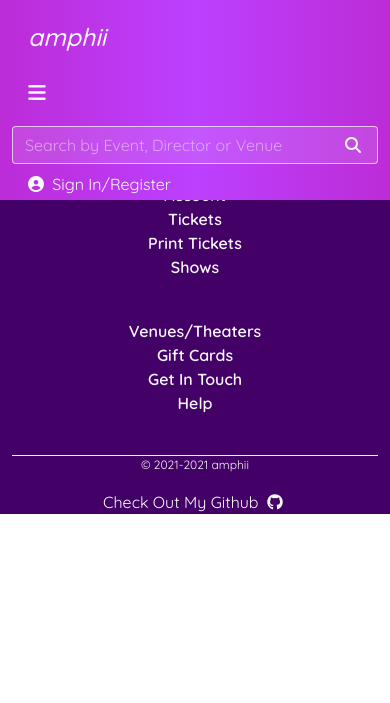
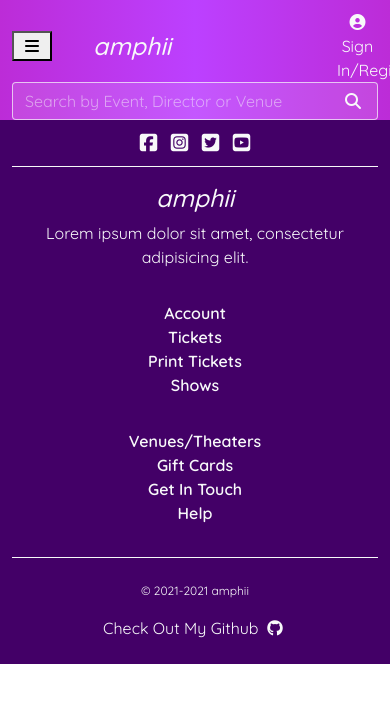
Before and after one commit to S-Lowes/Code-Institute-MS4, a Django app: page / in a window 390 px wide; the page is wider, and only the part inside the window is pictured. Shown: the top 703 px of that part. Run offline with Django 3.2, Linux system fonts and the light colour scheme; some libraries are stand-ins or nearby versions.

Commit message:
(refactor/feat): Change mobile navigation from bootstrap5 nav-toggler to custom sidenav

```diff
--- a/static/css/base.css
+++ b/static/css/base.css
@@ -7,7 +7,7 @@ body {
     font-family: 'Quicksand', sans-serif;
 }
 
-/* ===== Header ===== */
+/* ========== Header ========== */
 
 header {
     background-color: #bc40ff;
@@ -98,7 +98,7 @@ header {
 }
 */
 
-/* ===== Footer ===== */
+/* ========== Footer ========== */
 
 footer {
     background-color: #430067;
@@ -124,7 +124,22 @@ footer a {
     padding: 0px 10px;
 }
 
-/* -------------------------------- Media Queries */
+/* ========== Sidebar ========== */
+
+.sidebar {
+    height: 100%; /* 100% Full-height */
+    width: 0; /* 0 width - change this with JavaScript */
+    position: fixed; /* Stay in place */
+    z-index: 1; /* Stay on top */
+    top: 0;
+    left: 0;
+    background-color: #111; /* Black*/
+    overflow-x: hidden; /* Disable horizontal scroll */
+    padding-top: 60px; /* Place content 60px from the top */
+    transition: 0.5s; /* 0.5 second transition effect to slide in the sidebar */
+  }
+
+/* ========== Media Queries ========== */
 
 /* Slightly larger container on xl screens */
 @media (min-width: 1200px) {
--- a/static/js/script.js
+++ b/static/js/script.js
@@ -13,3 +13,11 @@ window.onload = function(){
         document.getElementById("searchbutton").style.transition = "none";
      }
  };
+
+ function openNav() {
+   document.getElementById("mySidebar").style.width = "280px";
+}
+
+function closeNav() {
+   document.getElementById("mySidebar").style.width = "0";
+ }
--- a/templates/base.html
+++ b/templates/base.html
@@ -38,30 +38,37 @@
     <title>amphii</title>
   </head>
   <body>
-    <header class="container-fluid fixed-top">
+    <header class="container-fluid">
       <div id="topnav" class="row">
-        <div class="col-6 col-lg-2 my-auto py-1 py-lg-0 text-center">
+        <!-- Logo -->
+        <div class="order-2 order-lg-1 col-8 col-lg-2 my-auto text-center">
           <a href="{% url 'home' %}" class="nav-link main-logo-link">
             <h2 class="logo-font my-0 text-light">
               amphii
             </h2>
           </a>
         </div>
-        <div class="col-12 col-lg-4 my-auto py-1 py-lg-0 d-inline-flex">
-          <nav class="navbar navbar-expand-lg">
-            <button class="navbar-toggler" type="button" data-bs-toggle="collapse" data-bs-target="#nav-content" aria-controls="nav-content" aria-expanded="false" aria-label="Toggle navigation">
+
+        <!-- Main Nav -->
+        <!-- data-bs-toggle="" data-bs-target="" aria-controls="" aria-expanded="" aria-label="" -->
+        <div class="order-1 order-lg-2 col-2 col-lg-4 my-auto d-inline-flex">
+          <nav class="navbar-expand-lg w-100">
+            <button class="d-lg-none" type="button" onclick="openNav()">
               <span class="icon">
                 <i class="fas fa-bars"></i>
               </span>
             </button>
             {% include 'includes/main-nav.html' %}
+            {% include 'includes/mobile-nav.html' %}
           </nav>
         </div>
-        <div class="col-12 col-lg-4 my-auto py-1 py-lg-0">
+
+        <!-- Search -->
+        <div class="order-4 order-lg-3 col-12 col-lg-4 my-auto">
           <form method="GET" action="">
             <div id="searchborder" class="input-group w-100 search-border">
               <input id="search" class="form-control text-light transparent border-0" type="text" name="search"
-                placeholder="Search by Event, Director or Venue"> <!-- onfocus="changeStyle()" -->
+                placeholder="Search by Event, Director or Venue">
                 <button id="searchbutton" class="btn btn-outline-secondary transparent border-0" type="submit">
                   <span class="icon">
                     <i class="fas fa-search"></i>
@@ -70,14 +77,17 @@
             </div>
           </form>
         </div>
-        <div class="col-6 col-lg-2 my-auto py-1 py-lg-0 text-center text-lg-right">
-          <p class="my-0 text-light">
+
+        <!-- Login -->
+        <div class="order-3 order-lg-4 col-2 col-lg-2 my-auto text-center text-lg-right">
+          <p class="text-light my-0">
             <span class="icon">
               <i class="fas fa-user-circle"></i>
             </span>
             Sign In/Register
           </p>
         </div>
+
       </div>
     </header>
 
@@ -93,21 +103,21 @@
 
     <footer class="container-fluid">
 
-      <div class="d-flex justify-content-center justify-content-lg-between">
-        <div class="me-5 d-none d-lg-block text-light">
+      <div class="d-flex justify-content-center justify-content-lg-between p-2 fs-5">
+        <div class="d-none d-lg-block text-light">
           <span>Stay Connected!</span>
         </div>
         <div>
-          <a class="me-4 text-light" href="https://www.facebook.com/" target="_blank">
-            <i class="fab fa-facebook-square"></i>
+          <a class="text-light mx-1" href="https://www.facebook.com/" target="_blank">
+              <i class="fab fa-facebook-square"></i>
           </a>
-          <a class="me-4 text-light" href="https://www.instagram.com/" target="_blank">
+          <a class="text-light mx-1" href="https://www.instagram.com/" target="_blank">
             <i class="fab fa-instagram-square"></i>
           </a>
-          <a class="me-4 text-light" href="https://twitter.com/" target="_blank">
+          <a class="text-light mx-1" href="https://twitter.com/" target="_blank">
             <i class="fab fa-twitter-square"></i>
           </a>
-          <a class="me-4 text-light" href="https://www.youtube.com/" target="_blank">
+          <a class="text-light mx-1" href="https://www.youtube.com/" target="_blank">
             <i class="fab fa-youtube-square"></i>
           </a>
         </div>
@@ -118,8 +128,8 @@
       <div class="container text-center text-md-start">
         <div class="row mt-3">
 
-          <div class="col-md-3 col-lg-4 col-xl-3 mx-auto mb-4">
-            <h2 class="logo-font text-light mb-4">
+          <div class="col-md-3 col-lg-4 col-xl-3 mx-auto mb-3">
+            <h2 class="logo-font text-light">
               amphii
             </h2>
             <p class="text-light">
@@ -127,7 +137,7 @@
             </p>
           </div>
 
-          <div class="col-md-2 col-lg-2 col-xl-2 mx-auto mb-4">
+          <div class="col-md-2 col-lg-2 col-xl-2 mx-auto mb-3">
             <ul class="list-unstyled" aria-labelledby="">
               <li><a class="footer-link text-light" href="#">Account</a></li>
               <li><a class="footer-link text-light" href="#">Tickets</a></li>
@@ -136,7 +146,7 @@
             </ul>
           </div>
 
-          <div class="col-md-3 col-lg-2 col-xl-2 mx-auto mb-4">
+          <div class="col-md-3 col-lg-2 col-xl-2 mx-auto mb-3">
             <ul class="list-unstyled" aria-labelledby="">
               <li><a class="footer-link text-light" href="#">Venues/Theaters</a></li>
               <li><a class="footer-link text-light" href="#">Gift Cards</a></li>
@@ -150,7 +160,7 @@
 
       <div class="decoration-line"></div>
 
-      <div id="" class="text-center">
+      <div id="" class="text-center p-4">
         <div>
           <p class="copyright text-light">
             &copy; 2021-2021 amphii
--- a/templates/includes/main-nav.html
+++ b/templates/includes/main-nav.html
@@ -1,12 +1,10 @@
-<div class="collapse navbar-collapse" id="nav-content">
+<div class="d-none d-lg-block" id="">
     <ul class="navbar-nav w-auto mx-auto">
-
         <li class="nav-item d-block d-md-none">
             <a class="nav-link text-light" href="{% url 'home' %}" id="home-link">
                 Home
             </a>
         </li>
-
         <li class="nav-item dropdown">
             <a class="nav-link text-light my-0" href="#" id="ticket-event-link" role="button"
                 data-bs-toggle="dropdown" aria-expanded="false">
@@ -21,7 +19,6 @@
               <li><a class="dropdown-item" href="#">Something else here</a></li>
             </ul>
         </li>
-
         <li class="nav-item dropdown">
             <a class="nav-link text-light my-0" href="#" id="more-information-link" role="button"
                 data-bs-toggle="dropdown" aria-expanded="false">
@@ -36,7 +33,6 @@
                 <li><a class="dropdown-item" href="#">Something else here</a></li>
             </ul>
         </li>
-
         <li class="nav-item">
             <a class="nav-link text-light my-0" href="#" id="gift-card-link">
                 Gift Cards
@@ -45,6 +41,5 @@
                 </span>
             </a>
         </li>
-
     </ul>
 </div>
--- /dev/null
+++ b/templates/includes/mobile-nav.html
@@ -0,0 +1,49 @@
+<div id="mySidebar" class="flex-shrink-0 bg-white sidebar">
+    <button class="d-lg-none" type="button" onclick="closeNav()">
+        <span class="icon">
+            <i class="fas fa-chevron-left"></i>
+        </span>
+    </button>
+    <a href="/" class="d-flex align-items-center pb-3 mb-3 link-dark text-decoration-none border-bottom">
+        <span class="fs-5 fw-semibold">Menu</span>
+    </a>
+    <ul class="list-unstyled">
+        <li class="">
+            <a class="link-dark rounded" href="{% url 'home' %}" id="home-link">
+                Home
+            </a>
+        </li>
+        <li class="">
+            <button class="btn btn-toggle align-items-center rounded collapsed" data-bs-toggle="collapse"
+                data-bs-target="#dashboard-collapse" aria-expanded="false">
+                Tickets & Events
+                <span class="icon">
+                    <i class="fas fa-chevron-down"></i>
+                </span>
+            </button>
+            <div class="collapse" id="dashboard-collapse">
+                <ul class="btn-toggle-nav list-unstyled fw-normal small">
+                    <li><a class="link-dark rounded" href="#">Action</a></li>
+                    <li><a class="link-dark rounded" href="#">Another action</a></li>
+                    <li><a class="link-dark rounded" href="#">Something else here</a></li>
+                </ul>
+            </div>
+        </li>
+        <li class="">
+            <button class="btn btn-toggle align-items-center rounded collapsed" data-bs-toggle="collapse"
+                data-bs-target="#orders-collapse" aria-expanded="false">
+                More
+                <span class="icon">
+                    <i class="fas fa-chevron-down"></i>
+                </span>
+            </button>
+            <div class="collapse" id="orders-collapse">
+                <ul class="btn-toggle-nav list-unstyled fw-normal small">
+                    <li><a class="link-dark rounded" href="#">Action</a></li>
+                    <li><a class="link-dark rounded" href="#">Another action</a></li>
+                    <li><a class="link-dark rounded" href="#">Something else here</a></li>
+                </ul>
+            </div>
+        </li>
+    </ul>
+</div>
```
